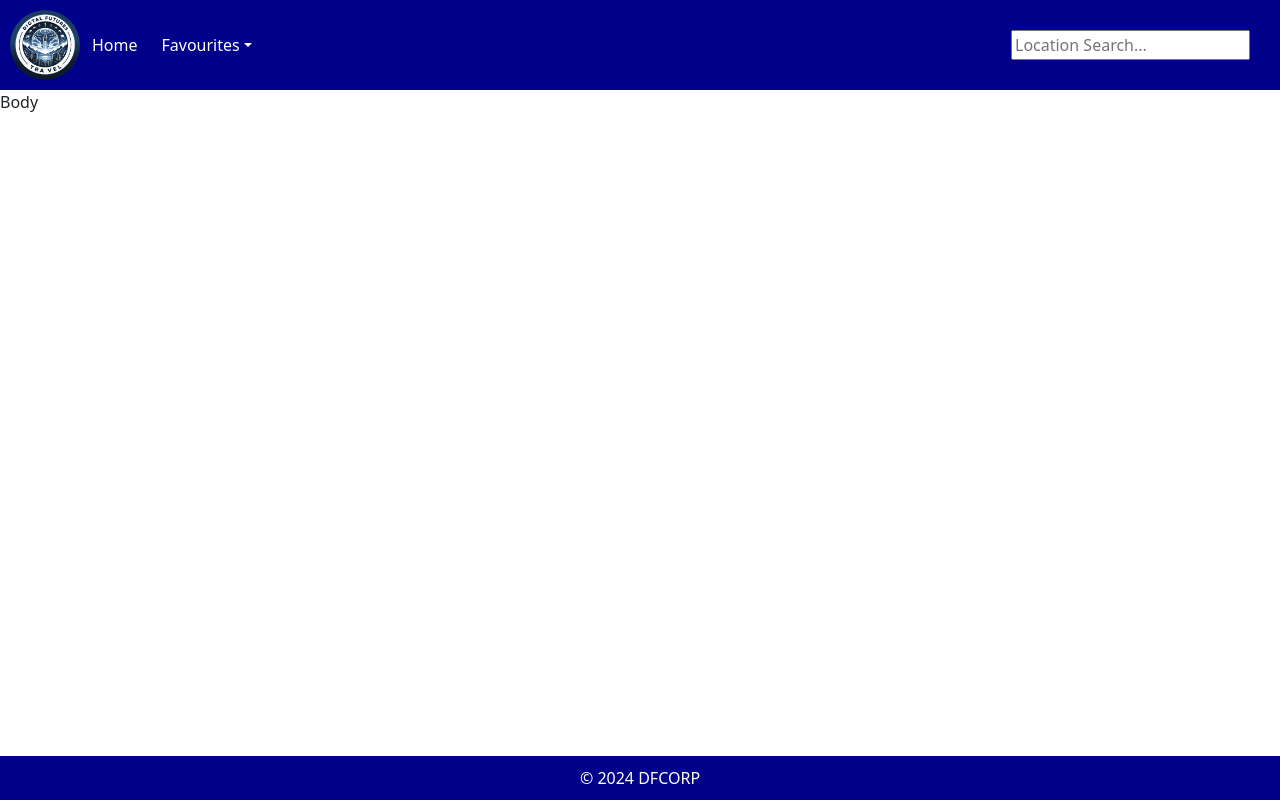
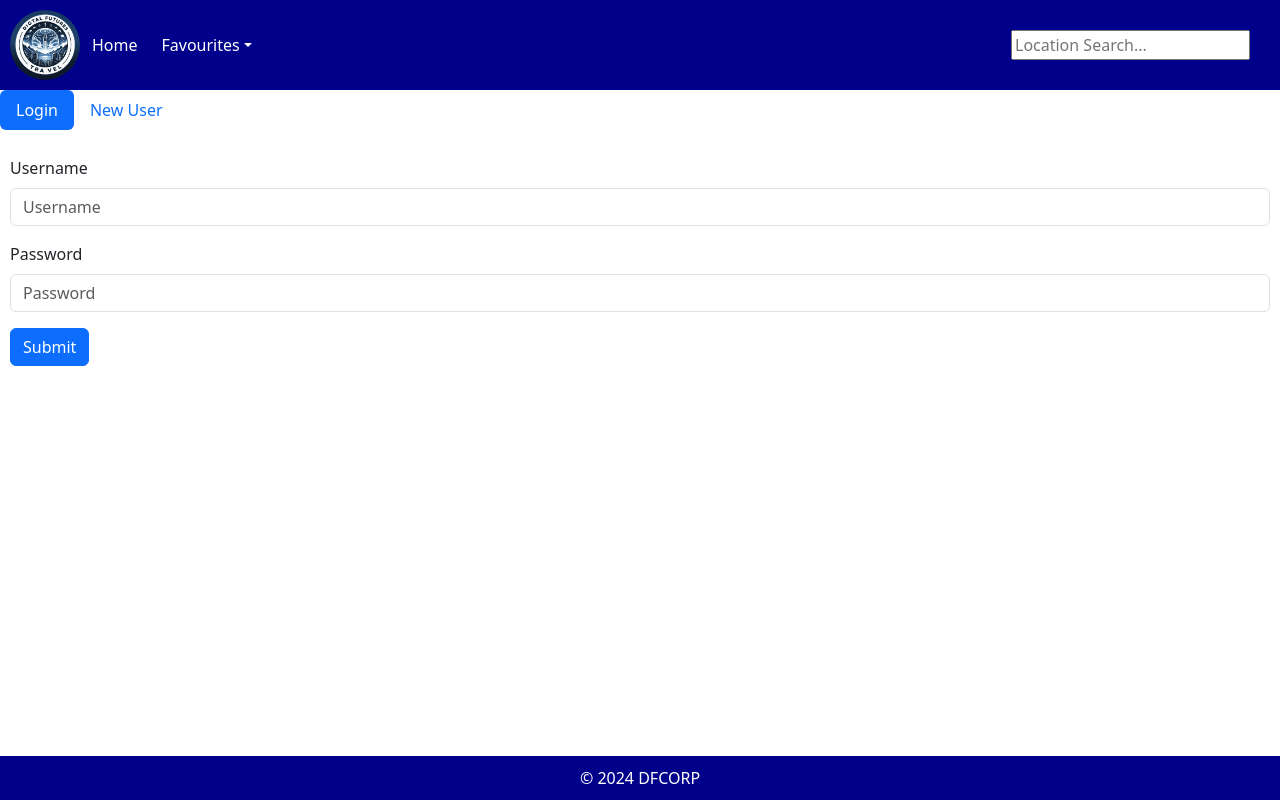
Before and after one commit to IanGarraway/DF-Challenge-4---Travel-Info-Front-End, a React (Vite) app: page / in a window 1280 px wide. Built offline with nearby package versions, Linux system fonts and the light colour scheme.

Commit message:
Feat: add log in page and create new user page

```diff
--- a/src/App.jsx
+++ b/src/App.jsx
@@ -1,7 +1,14 @@
-import GetData from "./utils/GetData.js";
+import React, {useState, useEffect} from "react";
+
+//pages
+import Login from "./pages/Login.jsx";
+
+//components
 import Footer from "./components/Footer.jsx";
 import Header from "./components/Header.jsx";
-import React, {useState, useEffect} from "react";
+
+//utilities
+import GetData from "./utils/GetData.js";
 
 const App = () => {
 
@@ -34,7 +41,8 @@ const App = () => {
 
     return <>
         <Header location={location} savedLocations ={savedLocations} user = {user} />
-        <div>Body</div>
+        {/* <div>Body</div> */}
+        <Login />
         <Footer />
 
     </>;
--- /dev/null
+++ b/src/components/LoginComponent.css
@@ -0,0 +1,4 @@
+Form{
+
+    padding: 10px !important;
+}
--- /dev/null
+++ b/src/components/LoginComponent.jsx
@@ -0,0 +1,26 @@
+import Button from 'react-bootstrap/Button';
+import Form from 'react-bootstrap/Form';
+
+import "./LoginComponent.css"
+
+const LoginComponent = () => {
+    return (
+        <Form>
+            <Form.Group className="mb-3" controlId="formBasicUsername">
+                <Form.Label>Username</Form.Label>
+                <Form.Control type="username" placeholder="Username" />
+            </Form.Group>
+
+            <Form.Group className="mb-3" controlId="formBasicPassword">
+                <Form.Label>Password</Form.Label>
+                <Form.Control type="password" placeholder="Password" />
+            </Form.Group>
+
+            <Button variant="primary" type="submit">
+                Submit
+            </Button>
+        </Form>
+    );
+}
+
+export default LoginComponent;
--- /dev/null
+++ b/src/components/NewUserComponent.jsx
@@ -0,0 +1,121 @@
+import Button from 'react-bootstrap/Button';
+import Form from 'react-bootstrap/Form';
+import { InputGroup } from 'react-bootstrap';
+
+import * as formik from 'formik';
+import * as Yup from 'yup'
+
+import "./LoginComponent.css"
+
+
+const NewUserComponent = () => {
+    const { Formik } = formik;
+
+    const schema = Yup.object().shape({
+        username: Yup.string()
+            .max(15, 'Must be 15 characters of less')
+            .required('Required'),
+        name: Yup.string().required('Required'),
+        email: Yup.string().email('Invalid email address').required('Required'),
+        password: Yup.string().matches(/^(?=.*[a-z])(?=.*[A-Z])(?=.*\d)(?=.*[@$!%*?&])[A-Za-z\d@$!%*?&]{8,}$/, { message: 'Password must be at least 8 characters, have at least 1 upper case, 1 lower case, 1 number and 1 special character' })
+            .required('Required'),
+        terms: Yup.bool().required('Terms must be accepted').oneOf([true], 'Terms must be accepted'),
+    });
+
+return (
+    <Formik
+        validationSchema={schema}
+        onSubmit={console.log}
+        initialValues={{
+            username: '',
+            name: '',
+            email: '',
+            password: '',
+            terms: false,
+        }}
+    >
+        {({handleSubmit, handleChange, values,touched, errors})=>(
+        <Form noValidate onSubmit={handleSubmit}>
+            <Form.Group className="mb-3" controlId="formBasicUsername">
+                <Form.Label>Username</Form.Label>
+                    <Form.Control
+                        type="text"
+                        name="username"
+                        placeholder="Username"
+                        value={values.username}
+                        onChange={handleChange}
+                        isValid={touched.username&&!errors.username}
+                        isInvalid={touched.username&&!!errors.username}
+                    />
+                    <Form.Control.Feedback type="invalid">
+                            {errors.username}
+                        </Form.Control.Feedback>
+            </Form.Group>
+
+            <Form.Group className="mb-3" controlId="formBasicName">
+                <Form.Label>Name</Form.Label>
+                    <Form.Control
+                        type="text"
+                        name="name"
+                        placeholder="Enter Name"
+                        value={values.name}
+                        onChange={handleChange}
+                        isValid={touched.name && !errors.name}
+                        isInvalid={touched.name&&!!errors.name}
+                    />
+                    <Form.Control.Feedback type="invalid">
+                            {errors.name}
+                        </Form.Control.Feedback>
+            </Form.Group>
+
+            <Form.Group className="mb-3" controlId="formBasicEmail">
+                <Form.Label>Email Address</Form.Label>
+                    <Form.Control
+                        type="text"
+                        placeholder="Enter Email"
+                        name="email"
+                        value={values.email}
+                        onChange={handleChange}
+                        isValid={touched.email && !errors.email}
+                        isInvalid={touched.email&& !!errors.email}
+                    />
+                    <Form.Control.Feedback type="invalid">
+                            {errors.email}
+                        </Form.Control.Feedback>
+            </Form.Group>
+
+            <Form.Group className="mb-3" controlId="formBasicPassword">
+                <Form.Label>Password</Form.Label>
+                    <Form.Control
+                        type="password"
+                        placeholder="Password"
+                        name="password"
+                        value={values.password}
+                        onChange={handleChange}
+                        isValid={touched.password && !errors.password}
+                        isInvalid={touched.password&&!!errors.password}
+                    />
+                    <Form.Control.Feedback type="invalid">
+                            {errors.password}
+                        </Form.Control.Feedback>
+            </Form.Group>
+
+                <Form.Check
+                    required
+                    label="Agree to terms and conditions"
+                    name="terms"
+                    onChange={handleChange}
+                    isInvalid={!!errors.terms}
+                    feedback="You must agree before submitting."
+                    feedbackType="invalid"
+            />
+            <Button variant="primary" type="submit">
+                Submit
+            </Button>
+            </Form>
+            )}
+        </Formik>
+    );
+}
+
+export default NewUserComponent;
--- /dev/null
+++ b/src/pages/Login.css
@@ -0,0 +1,6 @@
+.loginBoxes{
+
+
+
+
+}
--- /dev/null
+++ b/src/pages/Login.jsx
@@ -0,0 +1,32 @@
+import Tab from 'react-bootstrap/Tab';
+import Tabs from 'react-bootstrap/Tabs';
+
+import LoginComponent from '../components/LoginComponent';
+import NewUserComponent from '../components/NewUserComponent';
+
+import "./Login.css"
+
+
+const Login = () => {
+    return (
+        <div className='loginBoxes'>
+
+            <Tabs
+                defaultActiveKey="Login"
+                id="loginScreen"
+                className="mb-3"
+                variant='pills'
+            >
+                <Tab eventKey="Login" title="Login">
+                    <LoginComponent />
+                </Tab>
+                <Tab eventKey="New User" title="New User">
+                    <NewUserComponent />
+                </Tab>
+            </Tabs>
+        </div>
+
+  );
+}
+
+export default Login;
```
